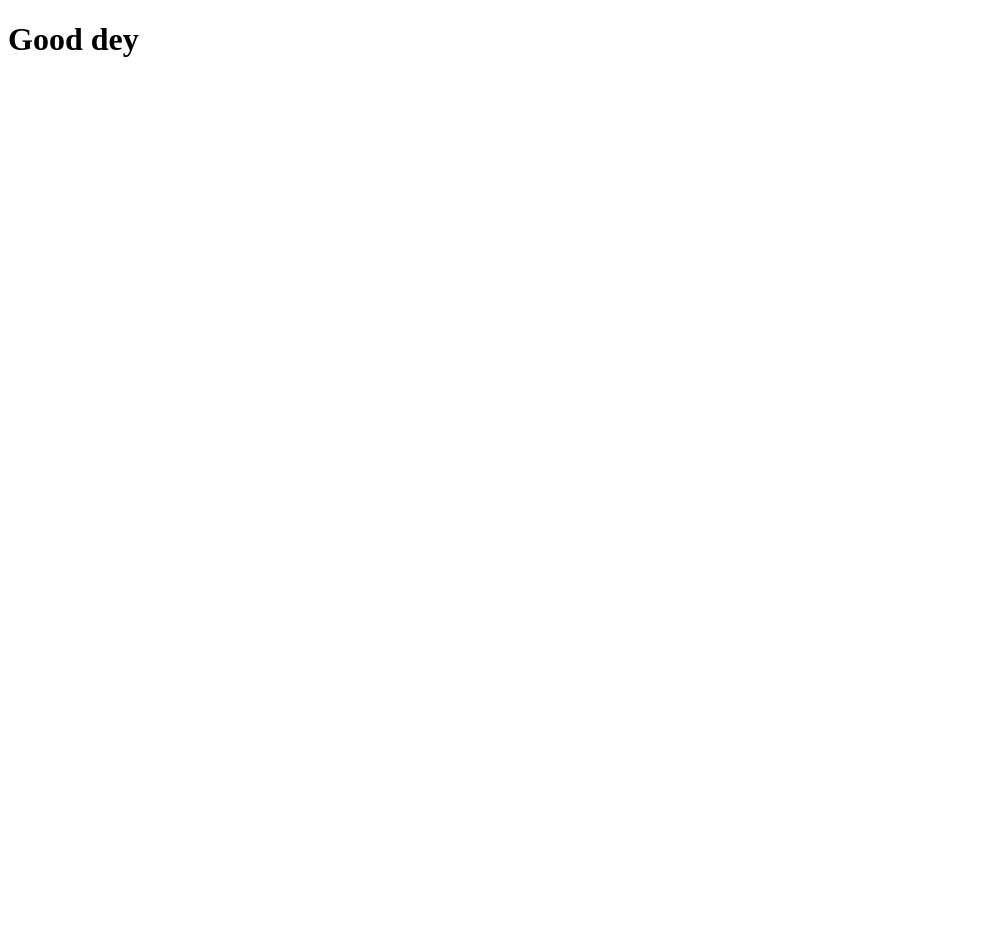
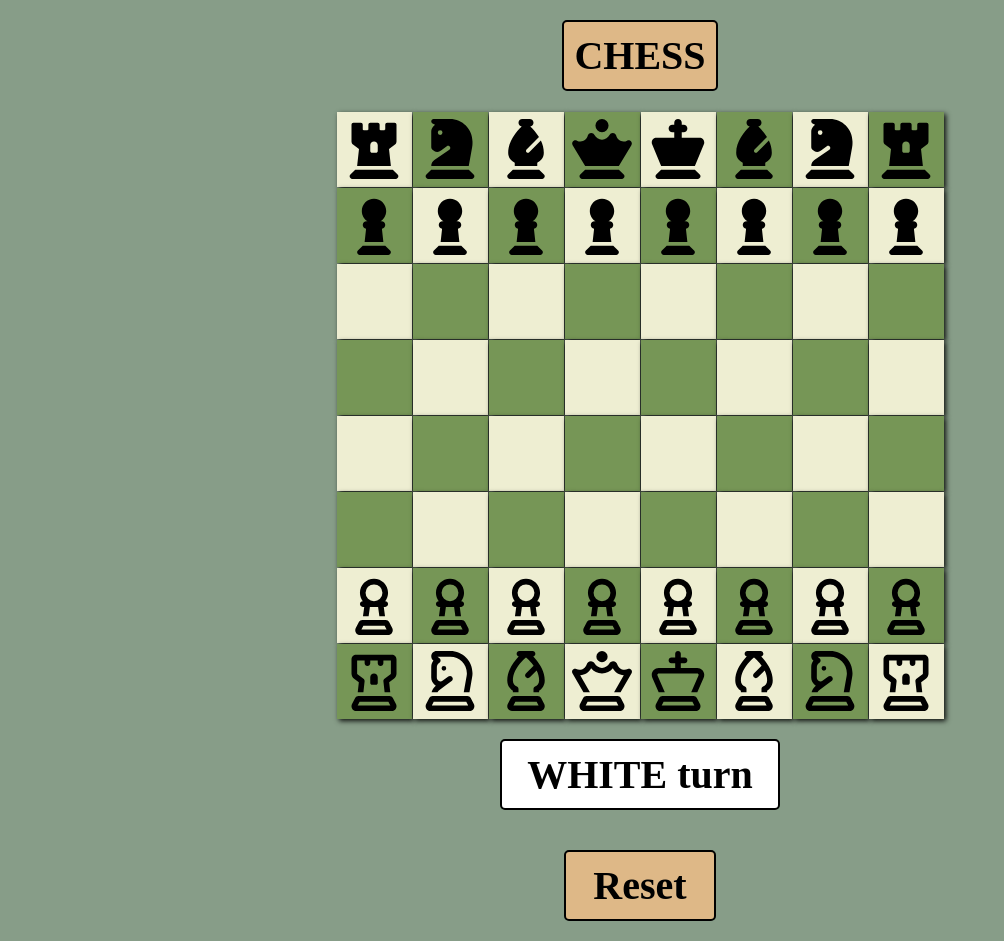
Before and after one commit to alexmais95/Chess, a Django app: page / in a window 1280 px wide. Before the commit the part shown is almost empty. Shown: the whole page, without its empty margins (0-1004 px from the left). Before the commit the page ends 57 px from the top, so only its background shows below. Run offline with Django 4.2, Linux system fonts and the light colour scheme.

Commit message:
write static and html. create chess board

```diff
--- /dev/null
+++ b/chess/board/static/board/javascript/bord.js
@@ -0,0 +1,39 @@
+class Chess_Board {
+
+    constructor(pieses) {
+        this.pies = pieses;
+    }
+
+    insert_pieses() {
+        for (var el in this.pies) {
+            var pies = this.pies[el]
+            document.querySelectorAll('.box').forEach((pieces) => {
+                if (pieces.innerText === el) {
+                    pieces.innerHTML = pies
+                };
+            });
+        };
+    }
+
+
+    color() {
+        document.querySelectorAll('.box').forEach((coloring) => {
+            let get_id = coloring.id
+            console.log(get_id[0])
+            if (get_id[0] % 2 == 0) {
+                if (get_id % 2 == 0) {
+                    coloring.style.backgroundColor = '#769656'
+                } else { coloring.style.backgroundColor = '#EEEED2' }
+            };
+
+            if (get_id[0] % 2 == 1) {
+                if (get_id % 2 == 0) {
+                    coloring.style.backgroundColor = '#EEEED2'
+                } else { coloring.style.backgroundColor = '#769656' }
+            };
+        });
+    }
+
+}
+
+export default Chess_Board;
--- /dev/null
+++ b/chess/board/static/board/javascript/main.js
@@ -0,0 +1,13 @@
+import Chess_Board from './bord.js';
+import li_pies from './pies.js';
+
+
+
+
+function main() {
+    let create_board = new Chess_Board(li_pies);
+    create_board.insert_pieses();
+    create_board.color();
+};
+
+main()
--- /dev/null
+++ b/chess/board/static/board/style/style.css
@@ -0,0 +1,87 @@
+*
+{
+    margin: 0;
+    padding: 0;
+}
+
+body {
+    display: flex;
+    flex-direction: column;
+    place-items: center;
+    justify-content: center;
+    overflow-x: hidden;
+    align-items: center;
+    background-color: #879d88;
+
+}
+
+.container {
+    display: grid;
+    place-items: center;
+    justify-content: center;
+}
+
+.div {
+    display: flex;
+}
+
+ul {
+    display: grid;
+    grid-template-columns: 1fr;
+}
+
+li {
+    list-style: none;
+    display:grid;
+    place-items: center;
+    font-size: 0;
+}
+
+.box {
+    margin: .5px;
+    width: 75px;
+    height: 75px;
+    box-shadow: 2px 2px 5px rgba(0,0,0,0.9);
+}
+
+h1 {
+    margin: 20px;
+    font-size: 2.5rem;
+    text-align: center;
+    color: black;
+    border: 2px solid black;
+    padding: 10px;
+    background-color: burlywood;
+    border-radius: 5px;
+}
+
+#tog {
+
+    margin: 20px;
+    font-size: 2.5rem;
+    text-align: center;
+    color: black;
+    border: 2px solid black;
+    padding: 10px;
+    background-color: white;
+    border-radius: 5px;
+    width: 20%;
+}
+
+#reset_btn {
+    margin: 20px;
+    font-size: 2.5rem;
+    text-align: center;
+    color: black;
+    border: 2px solid black;
+    padding: 10px;
+    background-color: burlywood;
+    border-radius: 5px;
+    width:10%;
+}
+
+.pieses svg {
+    height: 60px;
+    width:60px;
+    margin: 5px;
+}
--- a/chess/board/templates/board/index.html
+++ b/chess/board/templates/board/index.html
@@ -1,10 +1,119 @@
+{% load static %}
 <!DOCTYPE html>
 <html lang="en">
 <head>
     <meta charset="UTF-8">
-    <title>Alex Hello</title>
+    <title>Chess</title>
+    <link rel="stylesheet" href="{% static 'board/style/style.css' %}" />
 </head>
+
 <body>
-<h1>Good dey</h1>
+
+    <div class="container">
+        <h1>CHESS</h1>
+
+        <ul>
+            <div class="div" id="row_8">
+                <li class="box" id="801">rook_b</li>
+                <li class="box" id="802">knight_b</li>
+                <li class="box" id="803">bishop_b</li>
+                <li class="box" id="804">queen_b</li>
+                <li class="box" id="805">king_b</li>
+                <li class="box" id="806">bishop_b</li>
+                <li class="box" id="807">knight_b</li>
+                <li class="box" id="808">rook_b</li>
+            </div>
+
+            <div class="div" id="row_7">
+                <li class="box" id="701">pown_b</li>
+                <li class="box" id="702">pown_b</li>
+                <li class="box" id="703">pown_b</li>
+                <li class="box" id="704">pown_b</li>
+                <li class="box" id="705">pown_b</li>
+                <li class="box" id="706">pown_b</li>
+                <li class="box" id="707">pown_b</li>
+                <li class="box" id="708">pown_b</li>
+            </div>
+
+
+
+            <div class="div" id="row_6">
+                <li class="box" id="601"></li>
+                <li class="box" id="602"></li>
+                <li class="box" id="603"></li>
+                <li class="box" id="604"></li>
+                <li class="box" id="605"></li>
+                <li class="box" id="606"></li>
+                <li class="box" id="607"></li>
+                <li class="box" id="608"></li>
+            </div>
+
+
+
+            <div class="div" id="row_5">
+                <li class="box" id="501"></li>
+                <li class="box" id="502"></li>
+                <li class="box" id="503"></li>
+                <li class="box" id="504"></li>
+                <li class="box" id="505"></li>
+                <li class="box" id="506"></li>
+                <li class="box" id="507"></li>
+                <li class="box" id="508"></li>
+            </div>
+
+            <div class="div" id="row_4">
+                <li class="box" id="401"></li>
+                <li class="box" id="402"></li>
+                <li class="box" id="403"></li>
+                <li class="box" id="404"></li>
+                <li class="box" id="405"></li>
+                <li class="box" id="406"></li>
+                <li class="box" id="407"></li>
+                <li class="box" id="408"></li>
+            </div>
+
+            <div class="div" id="row_3">
+                <li class="box" id="301"></li>
+                <li class="box" id="302"></li>
+                <li class="box" id="303"></li>
+                <li class="box" id="304"></li>
+                <li class="box" id="305"></li>
+                <li class="box" id="306"></li>
+                <li class="box" id="307"></li>
+                <li class="box" id="308"></li>
+            </div>
+
+            <div class="div" id="row_2">
+                <li class="box" id="201">pown_w</li>
+                <li class="box" id="202">pown_w</li>
+                <li class="box" id="203">pown_w</li>
+                <li class="box" id="204">pown_w</li>
+                <li class="box" id="205">pown_w</li>
+                <li class="box" id="206">pown_w</li>
+                <li class="box" id="207">pown_w</li>
+                <li class="box" id="208">pown_w</li>
+            </div>
+
+            <div class="div" id="row_1">
+                <li class="box" id="101">rook_w</li>
+                <li class="box" id="102">knight_w</li>
+                <li class="box" id="103">bishop_w</li>
+                <li class="box" id="104">queen_w</li>
+                <li class="box" id="105">king_w</li>
+                <li class="box" id="106">bishop_w</li>
+                <li class="box" id="107">knight_w</li>
+                <li class="box" id="108">rook_w</li>
+            </div>
+
+        </ul>
+    </div>
+
+    <h2 id="tog">WHITE turn</h2>
+    <h2 id="reset_btn">Reset</h2>
+
+
+    <script type="module" src="{% static 'board/javascript/main.js' %}"></script>
+
+
 </body>
 </html>
--- a/chess/chess/settings.py
+++ b/chess/chess/settings.py
@@ -118,6 +118,10 @@ USE_TZ = True
 
 STATIC_URL = 'static/'
 
+STATICFILES_DIRS = [
+    BASE_DIR / "static",
+]
+
 # Default primary key field type
 # https://docs.djangoproject.com/en/4.2/ref/settings/#default-auto-field
 
--- a/chess/chess/urls.py
+++ b/chess/chess/urls.py
@@ -17,9 +17,11 @@ Including another URLconf
 from django.contrib import admin
 from django.urls import path
 from board.views import index
+from django.conf import settings
+from django.conf.urls.static import static
 
 urlpatterns = [
     path('admin/', admin.site.urls),
     path('', index, name="index"),
 
-]
+] + static(settings.STATIC_URL, document_root=settings.STATIC_ROOT)
```
Also changed, not shown: chess/board/static/board/javascript/pies.js (added).
